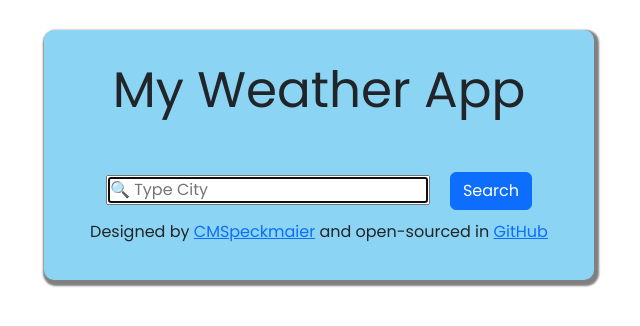
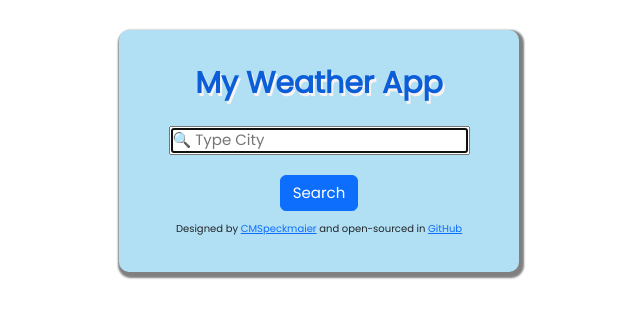
Before and after one commit to Cecille-SheCodes/revisedcmsweatherapp, a React (Create React App) app: page / in a window 1280 px wide. Shown: the top 326 px of the page, without its empty margins (321-961 px from the left). Built offline with nearby package versions, Linux system fonts and the light colour scheme.

Commit message:
added basic css for the parent component

```diff
--- a/src/App.css
+++ b/src/App.css
@@ -1,20 +1,33 @@
 
-
+.container{
+   max-width:550px;
+}
 .App {
   text-align: center;
   font-family: Poppins, sans-serif;
-  max-width:550px;
+  max-width:400px;
   margin: 30px auto;
   padding: 20px;
-  background-color: rgb(139, 212, 243);
+  background-color: rgb(177, 224, 244);
   border-radius: 10px;
   box-shadow: 2px 3px 2px 3px gray;
 
 }
 .header{
-  font-size: 50px;
-    padding:10px 5px;
+  font-size: 30px;
+  font-stretch: extra-expanded;
+  font-weight: 900;
+  padding:5px 5px;
+  margin:10px;
+  color: rgb(11, 94, 215);
+  text-shadow: 2px 3px rgb(248, 242, 242);
+;
+
 }
-input{
+input, .btn{
   margin:10px;
+  font-size: 15px;
 }
+.links{
+  font-size: 10px;
+}
--- a/src/App.js
+++ b/src/App.js
@@ -6,8 +6,6 @@ function App() {
     <div className="container">
       <div className="App">
         <h1 className="header"> My Weather App</h1>
-        <br />
-
         <input
           className="input"
           type="search"
```
